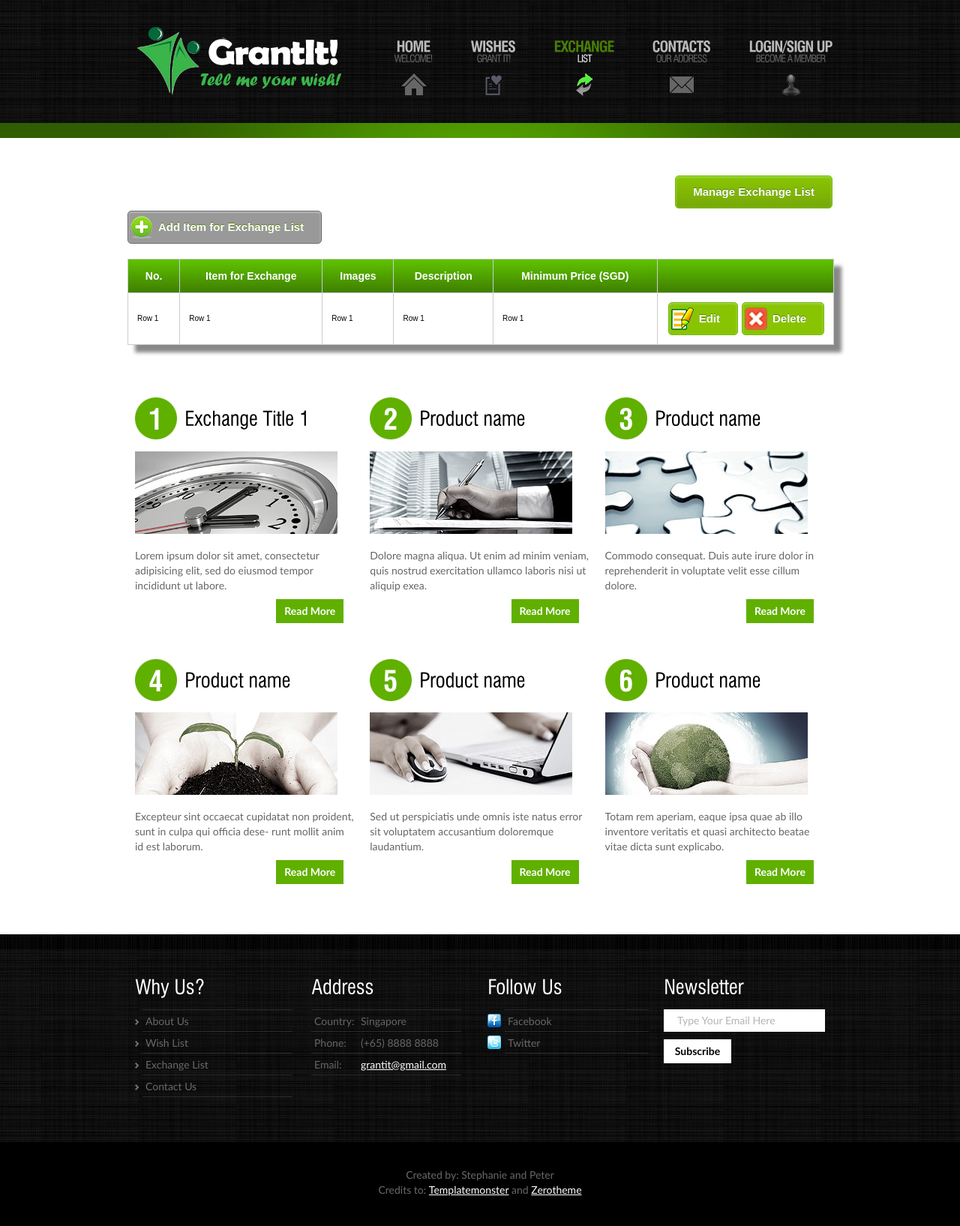
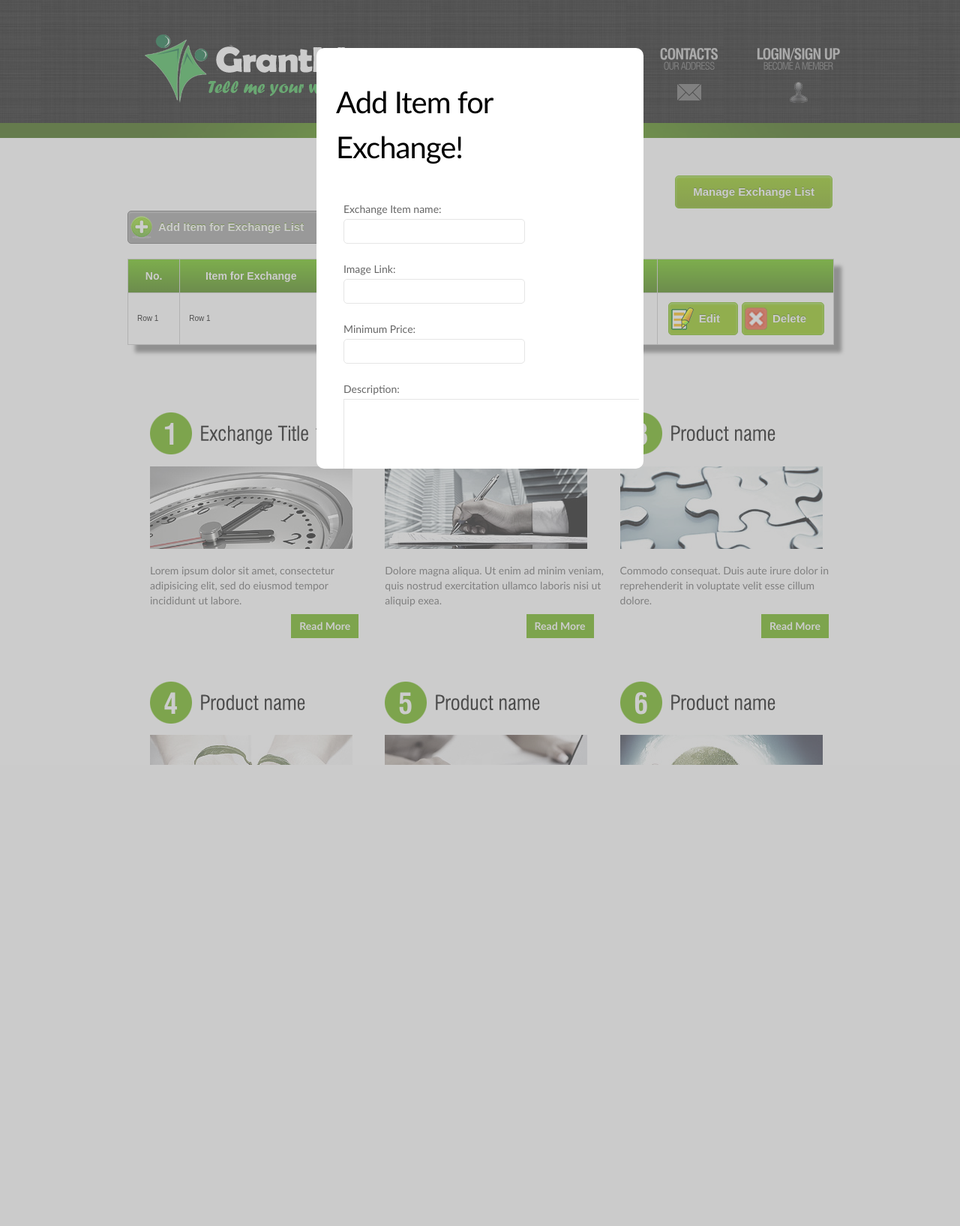
Before and after one commit to Stephanie199/GrantIt, a PHP site: page /Exchange.php in a window 1280 px wide. Shown: the whole page at 75% size. After the commit the page ends 1020 px from the top, so only its background shows below. Run offline with PHP 8.4, Linux system fonts and the light colour scheme.

Commit message:
add_exchange_item form + add style.css

```diff
--- a/Exchange.php
+++ b/Exchange.php
@@ -369,7 +369,34 @@
 	</form>
 </div>
 
+<!-- add exchange item form -->
 
+<div id="add_exchange_item_field">
+	<form id="AddExchangeItemForm" method="post">
+        <h2 class="add_wish">Add Item for Exchange!</h2>
+		<div>
+			<div  class="wrapper">
+				<span>Exchange Item name:</span>
+				<input id="add_exchange_item_name" type="text" class="input" >
+			</div>
+            <div class="wrapper">
+				<span>Image Link:</span>
+				<input id="add_exchange_item_image_link" type="text" class="input" >
+			</div>
+			<div  class="wrapper">
+				<span>Minimum Price:</span>
+				<input id="add_exchange_item_price" type="text" class="input" >
+				</div>
+			<div  class="wrapper">
+				<span>Description:</span><br>
+				<textarea id="add_exchange_item_description"> </textarea>
+				</div>
+			<a href="#" id='add_exchange_item_submit_button'>Sign Up!</a>
+			<a href="#" id='add_exchange_item_close_button'>Close</a>
+            <div class="no-float"> </div>
+		</div>
+	</form>
+</div>
 
 <script src='script/main.js'></script>
 </body>
--- a/css/style.css
+++ b/css/style.css
@@ -7,7 +7,7 @@ mark, rp, rt, ruby, summary, time{display:inline }
 /* Left & Right alignment */
 .left {float:left}
 .right {float:right}
-.wrapper {width:100%;overflow:hidden}
+.wrapper {width:100%;overflow:hidden;padding:10px;}
 /* Global properties ======================================================== */
 body{background:#000;border:0;font:14px "Trebuchet MS", Arial, Helvetica, sans-serif;color: #666;line-height:20px;}
 .ic, .ic a {border:0;float:right;background:#fff;color:#f00;width:50%;line-height:10px;font-size:10px;margin:-220% 0 0 0;overflow:hidden;padding:0}
@@ -234,7 +234,9 @@ footer a:hover{}
 
 
 /* ============================= signup & login forms ============================= */
-#sign_up_field, #login_field{
+
+/*DIV FIELD*/
+#sign_up_field, #login_field, #add_wish_field{
 	display:none;
 	position: fixed;
 	left:0px;
@@ -245,7 +247,7 @@ footer a:hover{}
 	z-index:1000;
 }
 
-#add_wish_field{ /* combined with above once done styling */
+#add_exchange_item_field{
 	display:block;
 	position: fixed;
 	left:0px;
@@ -267,25 +269,30 @@ footer a:hover{}
 	z-index:1000;
 }
 
-#SignUpForm, #LoginForm, #ExchangeDescriptionForm, #WishDescriptionForm, #AddWishForm  {background-color:#FFF; border-radius:10px; width: 30%; margin: 5% auto 0 auto; padding:0.3% 2% 4.5% 2%;}
+/*FORM*/
+#LoginForm{background-color:#FFF; border-radius:10px; width: 25%; margin: 5% auto 0 auto; padding:0.3% 2% 4.5% 2%;}
 
-#ExchangeDescriptionForm, #WishDescriptionForm  { max-height:500px; overflow-y:scroll;}
+#SignUpForm, #ExchangeDescriptionForm, #WishDescriptionForm, #AddWishForm, #AddExchangeItemForm  {background-color:#FFF; border-radius:10px; width: 30%; margin: 5% auto 0 auto; padding:0.3% 2% 4.5% 2%;}
 
-#SignUpForm span, #LoginForm span, #ExchangeDescriptionForm span, #WishDescriptionForm span, #AddWishForm span{width:150px;float:left;line-height:26px}
+#ExchangeDescriptionForm, #WishDescriptionForm, #AddWishForm, #AddExchangeItemForm  { max-height:500px; overflow-y:scroll;}
 
-#SignUpForm .wrapper, #LoginForm .wrapper, #ExchangeDescriptionForm .wrapper, #WishDescriptionForm .wrapper, #AddWishForm .span{min-height:50px; }
+/*SPAN, WRAPPER*/
+#SignUpForm span, #LoginForm span, #ExchangeDescriptionForm span, #WishDescriptionForm span, #AddWishForm span, #AddExchangeItemForm span{width:150px;float:left;line-height:26px}
+#SignUpForm .wrapper, #LoginForm .wrapper, #ExchangeDescriptionForm .wrapper, #WishDescriptionForm .wrapper, #AddWishForm .wrapper, #AddExchangeItemForm .wrapper{min-height:60px; }
 
-#SignUpForm .textarea_box, #LoginForm .textarea_box, #AddWishForm .textarea_box{min-height:275px;width:100%;overflow:hidden;padding-bottom:6px}
+/*TEXTAREA BOX, INPUT BOX*/
+.textarea_box{min-height:275px;width:100%;overflow:hidden;padding-bottom:6px}
+#SignUpForm textarea, #LoginForm textarea, #AddWishForm textarea, #AddExchangeItemForm textarea {overflow:auto;width:549px;height:180px;border:1px solid #e5e5e5;background:#fff;padding:3px 5px;color:#696968;font:14px "Trebuchet MS", Arial, Helvetica, sans-serif;font-style:italic;margin:0}
+#SignUpForm .input, #LoginForm .input, #AddWishForm .input, #AddExchangeItemForm .input{ width:60%;min-height:25px;border:1px solid #e5e5e5;background:#fff;padding:3px 5px;color: #333;font:14px "Trebuchet MS", Arial, Helvetica, sans-serif;margin:0; border-radius:5px}
 
-#SignUpForm a#sign_up_simple_link, #LoginForm a#login_simple_link, #SignUpForm a#sign_up_submit_button, #SignUpForm a#sign_up_close_button, #LoginForm a#login_submit_button, #LoginForm a#login_close_button, #AddWishForm a#add_wish_submit_button, #AddWishForm a#add_wish_close_button { margin-top:20px; margin-right:15px; float:left; width:62px;font-style:normal;font-weight:bold;color:#fff;height:32px;line-height:32px;text-decoration:none;background:#60b000;text-align:center}
-
+/*BUTTONS*/
+#SignUpForm a#sign_up_simple_link, #SignUpForm a#sign_up_submit_button, #SignUpForm a#sign_up_close_button, #LoginForm a#login_simple_link, #LoginForm a#login_submit_button, #LoginForm a#login_close_button, #AddWishForm a#add_wish_submit_button, #AddWishForm a#add_wish_close_button, #AddExchangeItemForm a#add_exchange_item_submit_button, #AddExchangeItemForm a#add_exchange_item_close_button{ margin-top:20px; margin-right:15px; float:left; width:62px;font-style:normal;font-weight:bold;color:#fff;height:32px;line-height:32px;text-decoration:none;background:#60b000;text-align:center}
+#SignUpForm a#sign_up_submit_button:hover, #SignUpForm a#sign_up_close_button:hover, #LoginForm a#login_submit_button:hover, #LoginForm a#login_close_button:hover, .close_button:hover, .grantit_button:hover, #AddWishForm a#add_wish_submit_button:hover, #AddWishForm a#add_wish_close_button:hover, #AddExchangeItemForm a#add_exchange_item_submit_button:hover, #AddExchangeItemForm a#add_exchange_item_close_button:hover{background:#080808}
 .close_button, .grantit_button{ margin-top:20px; margin-right:15px; float:right; width:62px;font-style:normal;font-weight:bold;color:#fff;height:32px;line-height:32px;text-decoration:none;background:#60b000;text-align:center}
 
-#SignUpForm a#sign_up_submit_button:hover, #SignUpForm a#sign_up_close_button:hover, #LoginForm a#login_submit_button:hover, #LoginForm a#login_close_button:hover, .close_button:hover, .grantit_button:hover, #AddWishForm a#add_wish_submit_button:hover, #AddWishForm a#add_wish_close_button:hover{background:#080808}
 
-#SignUpForm .input, #LoginForm .input, #AddWishForm .input{ width:60%;min-height:25px;border:1px solid #e5e5e5;background:#fff;padding:3px 5px;color: #333;font:14px "Trebuchet MS", Arial, Helvetica, sans-serif;margin:0; border-radius:5px;}
-#SignUpForm textarea, #LoginForm textarea, #AddWishForm textarea {overflow:auto;width:549px;height:258px;border:1px solid #e5e5e5;background:#fff;padding:3px 5px;color:#696968;font:14px "Trebuchet MS", Arial, Helvetica, sans-serif;font-style:italic;margin:0}
 
+/*PARAGRAPH*/
 .long_text{
 	word-break:break-all;
 }
```
